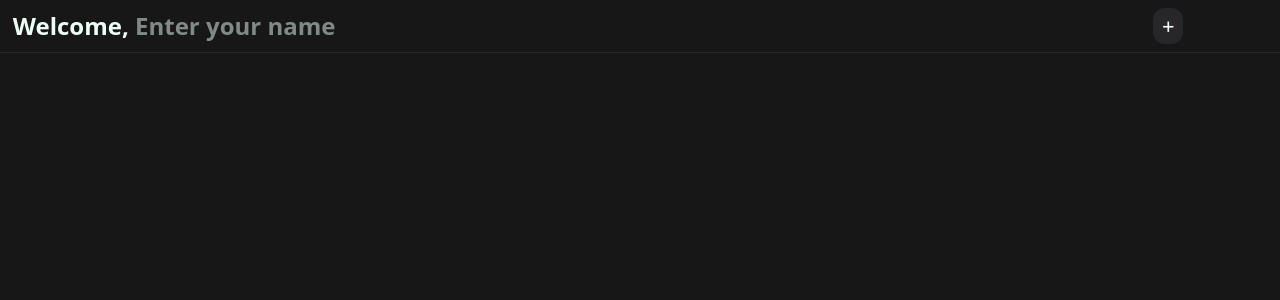
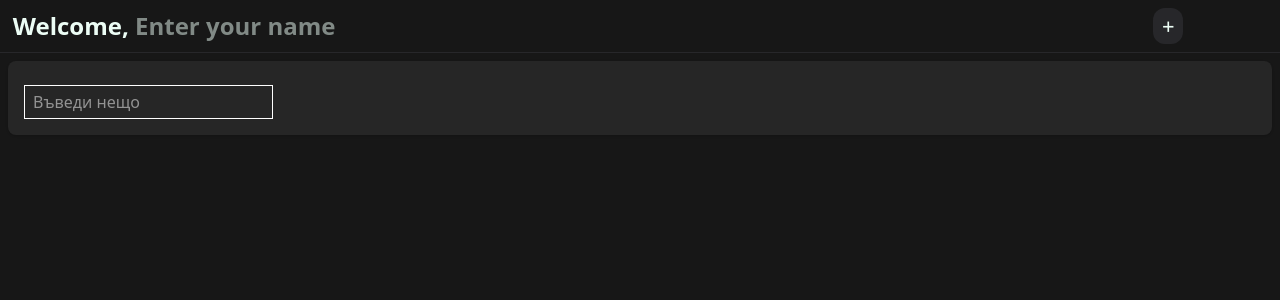
Before and after one commit to markomoev/project-manager, a Vue app: page / in a window 1280 px wide. Shown: the top 300 px of the page. Built offline with nearby package versions, Linux system fonts and the light colour scheme.

Commit message:
Добавени placeholder-и за tasko-вете (имат нужда от дизайн и функционалност)

```diff
--- a/src/App.vue
+++ b/src/App.vue
@@ -1,10 +1,14 @@
 <script setup>
 import Header from "./components/Header.vue";
 import Popup from "./components/mini-components/Popup.vue";
+import ProjectsContainer from "./components/ProjectsContainer.vue";
 </script>
 
-<template class="bg-neutral-800">
-  <Header class="w-full h-auto"></Header>
+<template>
+  <div class="bg-neutral-900 min-h-screen text-white">
+    <Header class="w-full h-auto" />
+    <ProjectsContainer />
+  </div>
 </template>
 
 <style scoped></style>
--- a/src/components/Header.vue
+++ b/src/components/Header.vue
@@ -17,9 +17,9 @@ onMounted(() => {
 // Show popup
 const popupStatus = ref();
 
-function togglePopup() {
+const togglePopup = () => {
   popupStatus.value = ref(true);
-}
+};
 </script>
 
 <template>
--- /dev/null
+++ b/src/components/ProjectsContainer.vue
@@ -0,0 +1,9 @@
+<script setup>
+import ProjectCard from "./mini-components/ProjectCard.vue";
+</script>
+
+<template>
+  <div>
+    <ProjectCard class="" />
+  </div>
+</template>
--- a/src/components/mini-components/Popup.vue
+++ b/src/components/mini-components/Popup.vue
@@ -25,8 +25,9 @@ onMounted(() => {
   }
 });
 
-const addProject = () => {
-  project.value = {
+const addProject = async () => {
+  try {
+    project.value = await {
       id: Date.now(),
       name: taskName,
       description: description,
@@ -34,8 +35,12 @@ const addProject = () => {
       completed: completed,
       link: link,
     };
+
     console.log(project);
     emit("close");
+  } catch (error) {
+    console.log("Oops! Something went wrong! Error details:" + errror);
+  }
 };
 
 // Saving the object in the localStorage
--- /dev/null
+++ b/src/components/mini-components/ProjectCard.vue
@@ -0,0 +1,8 @@
+<script setup></script>
+
+<template>
+  <div class="bg-neutral-800 w-auto p-4 m-2 rounded-lg shadow">
+    <h2 class="text-lg font-semibold mb-2"></h2>
+    <input type="text" placeholder="Въведи нещо" class="border px-2 py-1" />
+  </div>
+</template>
```
Lines whose indentation alone changed are shown as unchanged.
